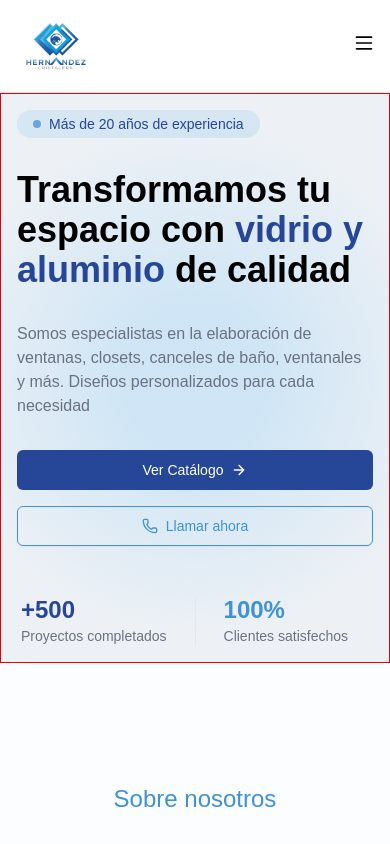
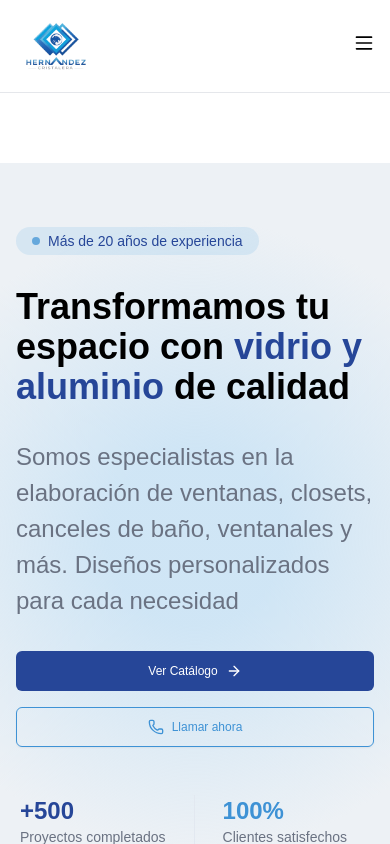
Before and after one commit to Xime2104LH/Page-Cristalera-Business, a Next.js app: page / in a window 390 px wide. Built offline with nearby package versions, Linux system fonts and the light colour scheme; a web font is replaced by a local one.

Commit message:
feat: changes to responsive design

```diff
--- a/src/components/Landing/HeroSection.tsx
+++ b/src/components/Landing/HeroSection.tsx
@@ -4,22 +4,22 @@ import Image from "next/image";
 
 const HeroSection = () => {
   return (
-    <div className="w-full  hero-section-background flex border border-red-600 ">
-      <div className="p-4 md:p-16 lg:w-1/2 lg:p-10 xl:p-20 2xl:px-50 2xl:py-20">
+    <div className="w-full hero-section-background flex mt-[70px] 2xl:px-30">
+      <div className="px-4 py-16 md:p-16 lg:w-1/2 lg:p-10 xl:p-20  2xl:py-20 2xl:w-2/3 ">
         <div className="text-blue-primary text-sm bg-blue-light/20 py-1 px-4 rounded-full w-fit flex items-center gap-2">
           <span className=" inline-block size-2 rounded-full bg-blue-secondary animate-pulse"></span>
           Más de 20 años de experiencia
         </div>
 
         <h1 className="text-4xl lg:text-[56px] xl:text-7xl xl:leading-tight font-bold my-8">Transformamos tu espacio con <span className="text-blue-primary">vidrio y aluminio</span> de calidad</h1>
-        <p className="text-gray-500 mb-8 xl:text-2xl">Somos especialistas en la elaboración de ventanas, closets, canceles de baño, ventanales y más. Diseños personalizados para cada necesidad</p>
+        <p className="leading-9 text-gray-500 mb-8 text-2xl xl:text-2xl">Somos especialistas en la elaboración de ventanas, closets, canceles de baño, ventanales y más. Diseños personalizados para cada necesidad</p>
 
         <div className="md:flex md:items-center md:gap-4">
-          <Button variant="default" size="lg" className="w-full mb-4 font-normal md:w-auto">
+          <Button variant="default" size="lg" className="w-full mb-4 text-[12px] font-normal md:w-auto">
             Ver Catálogo
             <ArrowRight className="size-4" />
           </Button>
-          <Button variant="outline" size="lg" className="w-full mb-4 font-normal md:w-auto">
+          <Button variant="outline" size="lg" className="w-full mb-4 text-[12px] font-normal md:w-auto">
             <Phone className="size-4" />
             Llamar ahora
           </Button>
@@ -36,8 +36,8 @@ const HeroSection = () => {
           </div>
         </div>
       </div>
-      <div className="hidden lg:flex lg:items-center lg:justify-center lg:p-10 w-1/2">
-        <div className="relative w-125">
+      <div className="hidden lg:flex lg:items-center lg:justify-center lg:p-10 w-1/2 2xl:w-1/3">
+        <div className="relative w-125 z-1">
           <div className="absolute top-21.5 -left-11.75 flex flex-col bg-white rounded-2xl p-4">
             <span className="text-blue-primary text-base">Ventanas</span>
             <span className="text-gray-500 text-sm">Diseño personalizado</span>
```
